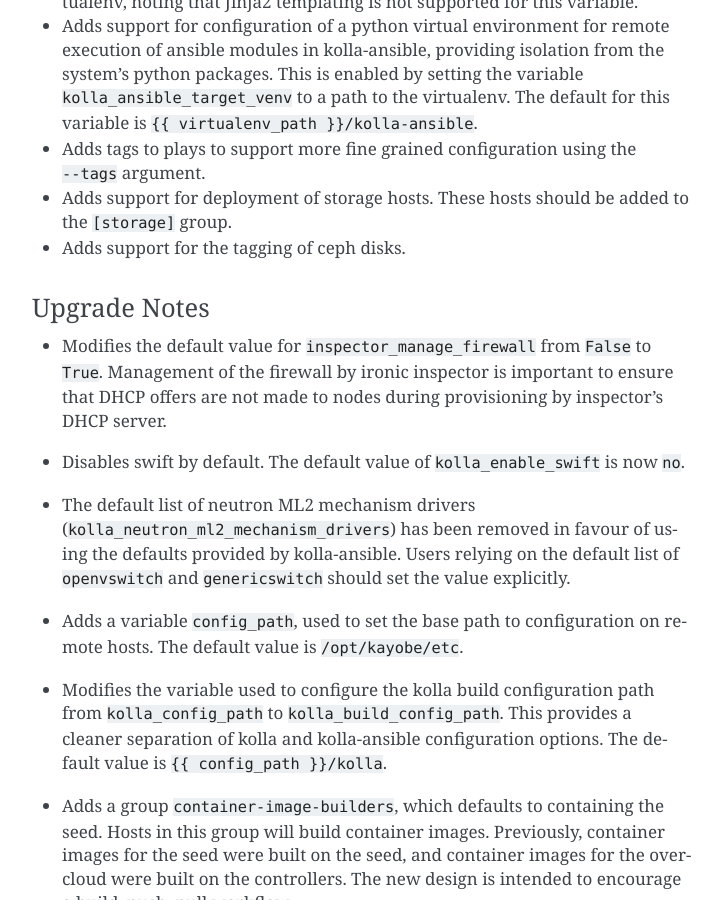
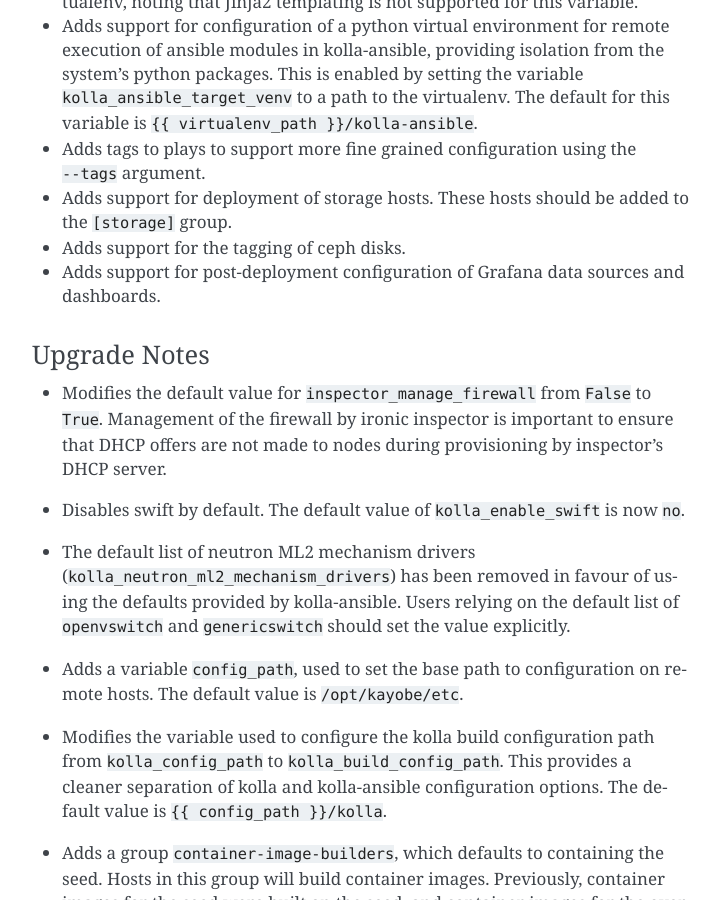
Before and after one commit to openstack/kayobe, a Sphinx documentation site: the page built from doc/source/release-notes.rst, in a window 1280 px wide and 900 px high, scrolled down 1173 px. Shown: the whole window, without its empty margins (388-1110 px from the left). Built offline with Sphinx 7.4.7, drawn with Linux system fonts in a browser that asks for light colours; pages that are not in the unit, such as notebooks, are missing from menus.

Commit message:
Add release note for Grafana post-deployment config

```diff
--- a/doc/source/release-notes.rst
+++ b/doc/source/release-notes.rst
@@ -58,6 +58,8 @@
 * Adds support for deployment of storage hosts. These hosts should be added to
   the ``[storage]`` group.
 * Adds support for the tagging of ceph disks.
+* Adds support for post-deployment configuration of Grafana data sources and
+  dashboards.
 
 Upgrade Notes
 -------------
```
